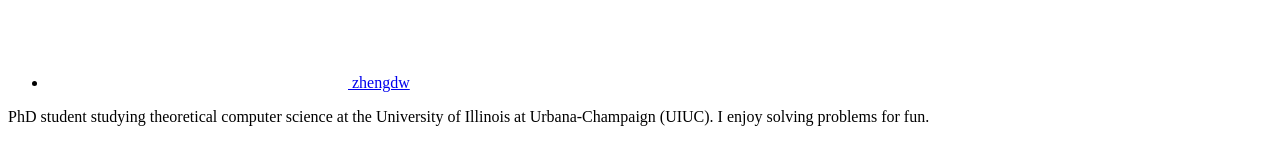
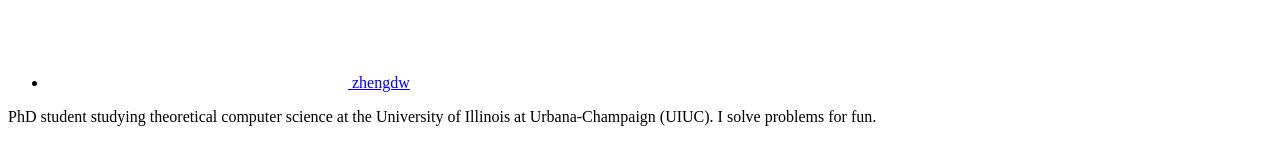
Before and after one commit to Zhengdw/zhengdw.github.io, a Jekyll site: the page built from index.markdown, in a window 1280 px wide. Shown: the part 503-668 px from the top of the page. Built offline with Jekyll 4.4.1, drawn with Linux system fonts in a browser that asks for light colours.

Commit message:
minor edits

```diff
--- a/_config.yml
+++ b/_config.yml
@@ -23,7 +23,7 @@ email: dwzheng2 atsymbl illinois doot edu
 description: >- # this means to ignore newlines until "baseurl:"
     PhD student studying theoretical computer science
     at the University of Illinois at Urbana-Champaign (UIUC).
-    I enjoy solving problems for fun.
+    I solve problems for fun.
 baseurl: "" # the subpath of your site, e.g. /blog
 url: "" # the base hostname & protocol for your site, e.g. http://example.com
 #twitter_username: jekyllrb
```
